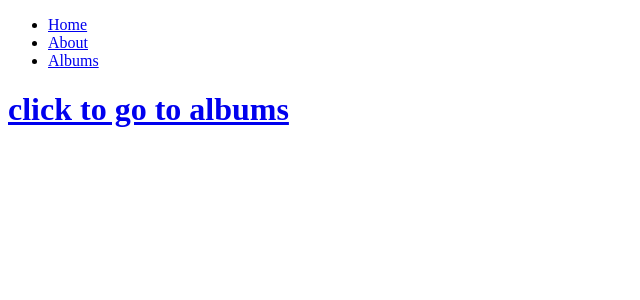
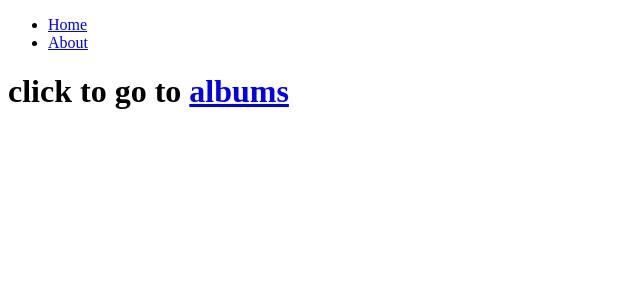
Before and after one commit to MereyPolatkhan/web_dev_2023, an Angular app in the folder Lab_6/album/: page /home in a window 1280 px wide. Shown: the top 300 px of the page, without its empty margins (0-640 px from the left). Built offline with nearby package versions, Linux system fonts and the light colour scheme.

Commit message:
finished; fixed;

```diff
--- a/Lab_6/album/src/app/album-photos/album-photos.component.html
+++ b/Lab_6/album/src/app/album-photos/album-photos.component.html
@@ -1,3 +1,5 @@
+<button><a href="/albums/{{id}}">return back</a></button>
+
 <h1>#{{id}} Photos</h1>
 
 <div *ngIf="loaded">
--- a/Lab_6/album/src/app/app.component.html
+++ b/Lab_6/album/src/app/app.component.html
@@ -5,9 +5,9 @@
   <li>
     <a routerLink="/about">About</a>
   </li>
-  <li>
-    <a routerLink="/albums">Albums</a>
-  </li>
+<!--  <li>-->
+<!--    <a routerLink="/albums">Albums</a>-->
+<!--  </li>-->
 </ul>
 
 <router-outlet></router-outlet>
--- a/Lab_6/album/src/app/home/home.component.html
+++ b/Lab_6/album/src/app/home/home.component.html
@@ -1 +1 @@
-<h1><a href="/albums">click to go to albums</a></h1>
+<h1>click to go to <a href="/albums">albums</a></h1>
```
